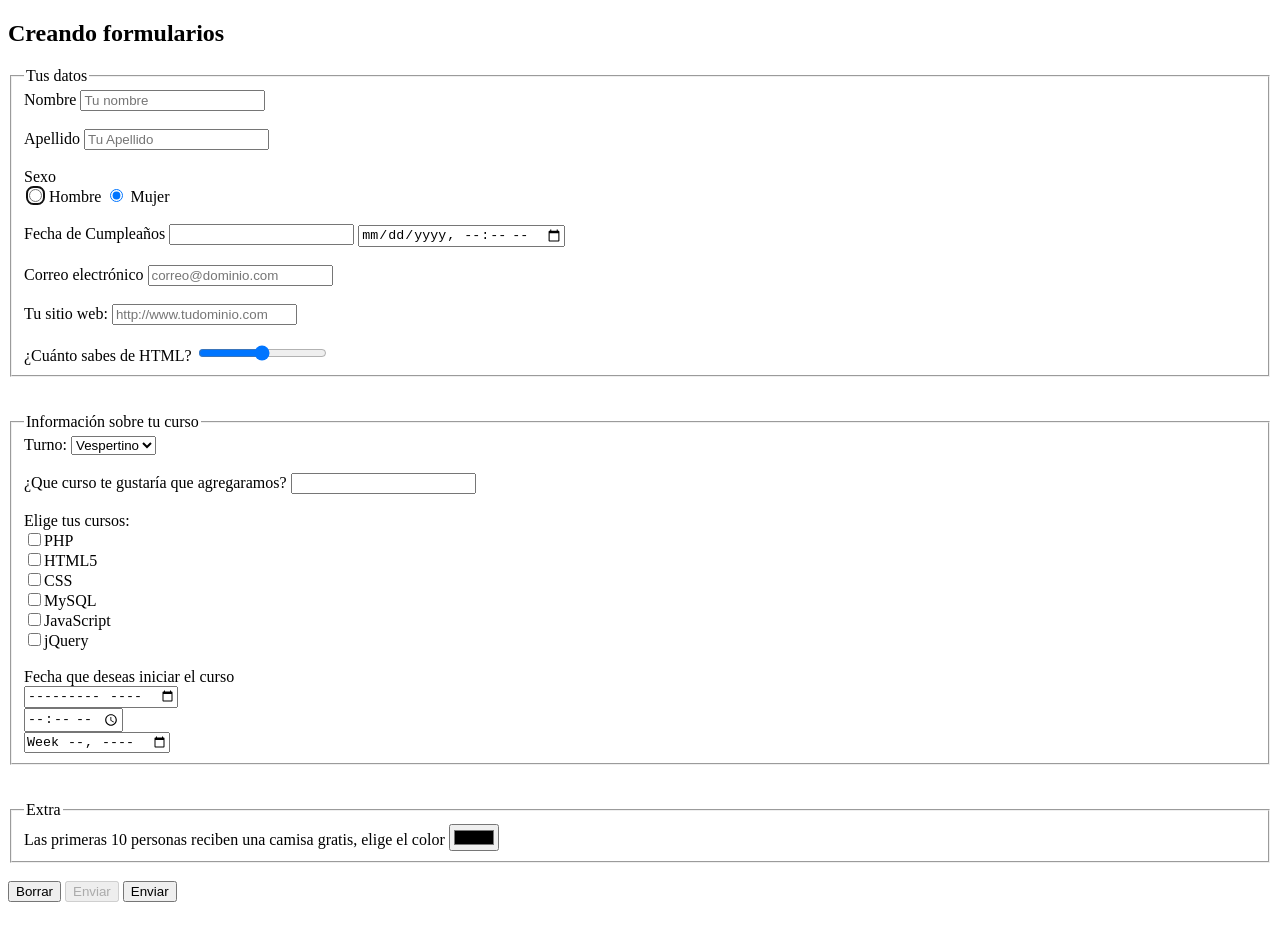
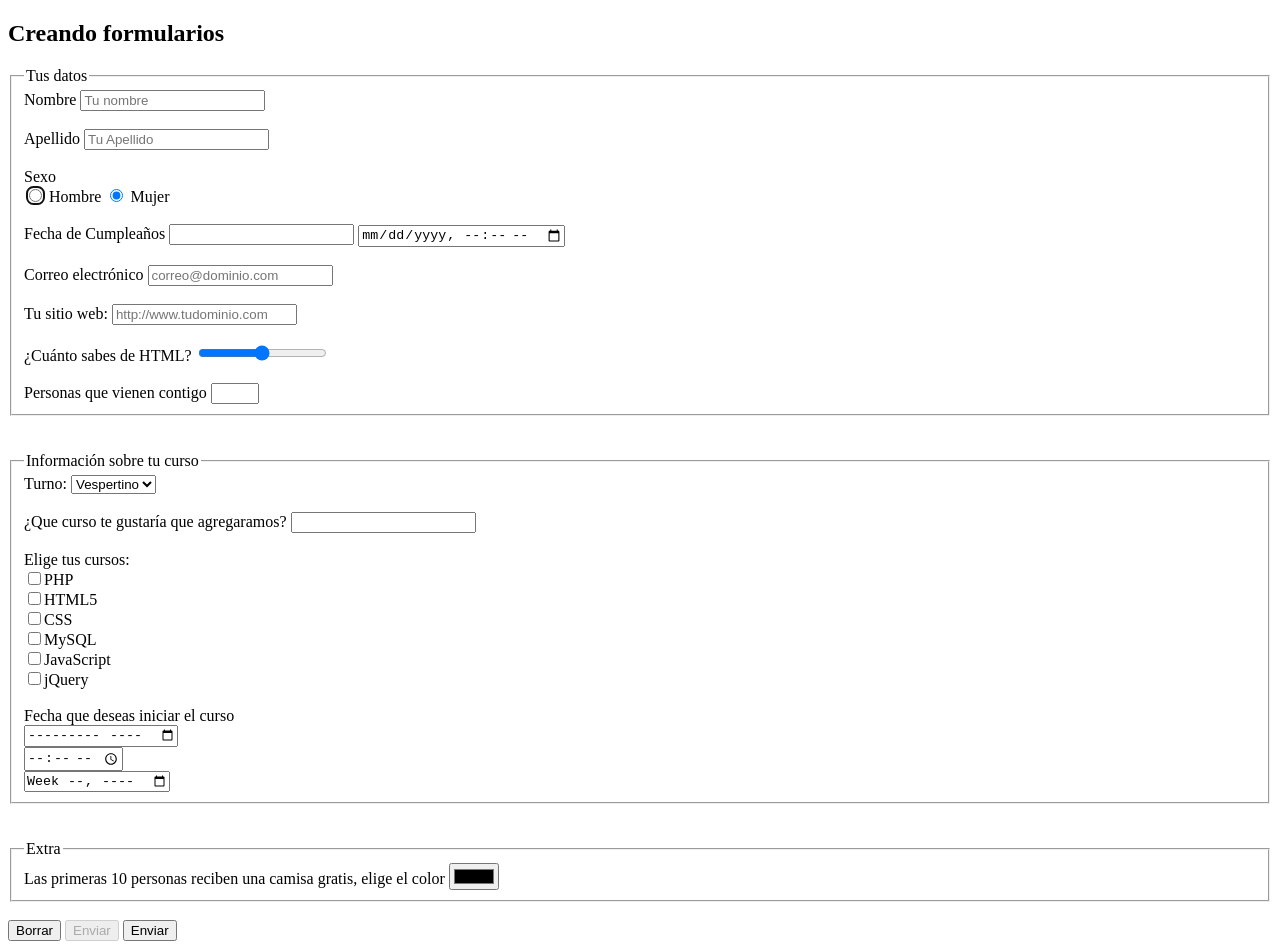
Before and after one commit to saulocervantes/DesarrolloWebCompletoconHTML5CSS3JSAJAXPHPyMySQL, a plain HTML site: page desarrolloweb/formularios.html in a window 1280 px wide. Before the commit the page ends 910 px from the top, so only its background shows below. Drawn offline with Linux system fonts and the light colour scheme.

Commit message:
71 Campo Número

```diff
--- a/desarrolloweb/formularios.html
+++ b/desarrolloweb/formularios.html
@@ -39,6 +39,10 @@
       <br><br>
       <label for="">¿Cuánto sabes de HTML?</label>
       <input type="range" name="puntaje" min="0" max="10">
+
+      <br><br>
+      <label for="">Personas que vienen contigo</label>
+      <input type="number" name="cantidad" min="1" max="5">
     </fieldset>
     <br><br>
 
```
